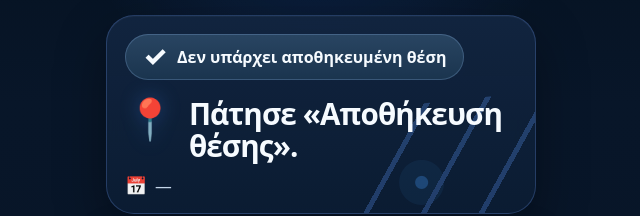
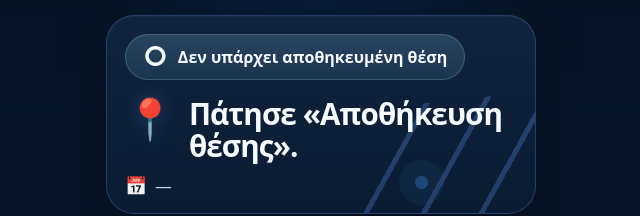
Before and after one commit to seemsfunny21/Parking, a plain HTML site: page index.html in a window 1280 px wide. Shown: the part 194-410 px from the top of the page, 319-959 px from the left. Drawn offline with Linux system fonts and the light colour scheme.

Commit message:
Polish Parking status badge when no position is saved

```diff
--- a/index.html
+++ b/index.html
@@ -268,6 +268,7 @@
       $('retry').classList.toggle('show', !!saved && saved.addressLookedUp && unresolved);
       $('retry').disabled = lookingUp;
       document.querySelector('.status-chip').classList.toggle('empty', !saved);
+      document.querySelector('.status-chip .check').textContent = saved ? '✓' : '○';
 
       if(saved){
         $('status').textContent='Αποθηκευμένη θέση';
```
